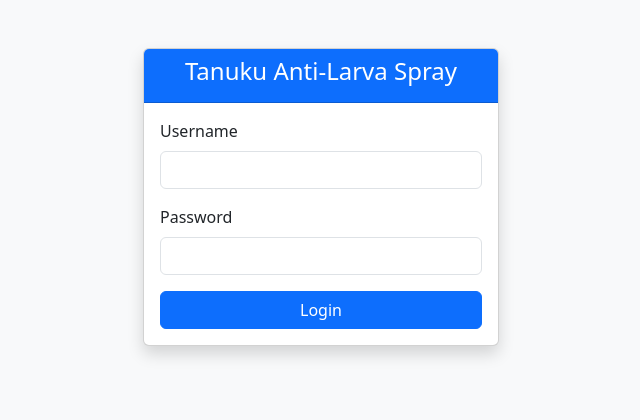
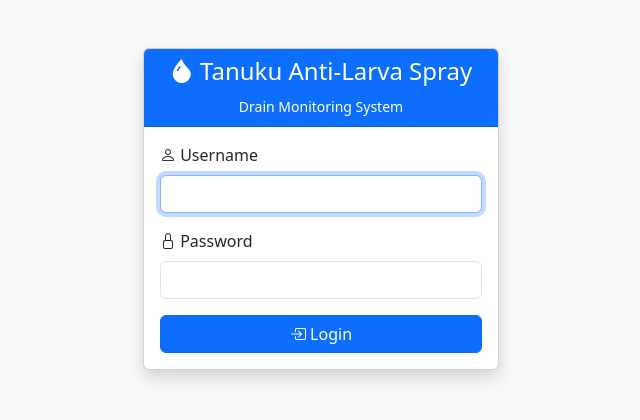
Before and after one commit to madan1994-ui/wards_drains, a Flask app: page /login in a window 1280 px wide. Shown: the top 420 px of the page, without its empty margins (319-959 px from the left). Run offline with Flask 3, Linux system fonts and the light colour scheme; some libraries are stand-ins or nearby versions.

Commit message:
Update login.html

```diff
--- a/templates/login.html
+++ b/templates/login.html
@@ -3,6 +3,7 @@
 <head>
     <title>Tanuku Drains Login</title>
     <link href="https://cdn.jsdelivr.net/npm/bootstrap@5.3.0/dist/css/bootstrap.min.css" rel="stylesheet">
+    <link rel="stylesheet" href="https://cdn.jsdelivr.net/npm/bootstrap-icons@1.11.0/font/bootstrap-icons.css">
 </head>
 <body class="bg-light">
 <div class="container">
@@ -10,20 +11,23 @@
         <div class="col-md-4">
             <div class="card shadow">
                 <div class="card-header text-center bg-primary text-white">
-                    <h4>Tanuku Anti-Larva Spray</h4>
+                    <h4><i class="bi bi-droplet-fill"></i> Tanuku Anti-Larva Spray</h4>
+                    <small>Drain Monitoring System</small>
                 </div>
                 <div class="card-body">
                     {% if error %}<div class="alert alert-danger">{{ error }}</div>{% endif %}
                     <form method="POST">
                         <div class="mb-3">
-                            <label class="form-label">Username</label>
-                            <input type="text" name="username" class="form-control" required>
+                            <label class="form-label"><i class="bi bi-person"></i> Username</label>
+                            <input type="text" name="username" class="form-control" required autofocus>
                         </div>
                         <div class="mb-3">
-                            <label class="form-label">Password</label>
+                            <label class="form-label"><i class="bi bi-lock"></i> Password</label>
                             <input type="password" name="password" class="form-control" required>
                         </div>
-                        <button type="submit" class="btn btn-primary w-100">Login</button>
+                        <button type="submit" class="btn btn-primary w-100">
+                            <i class="bi bi-box-arrow-in-right"></i> Login
+                        </button>
                     </form>
                 </div>
             </div>
```
